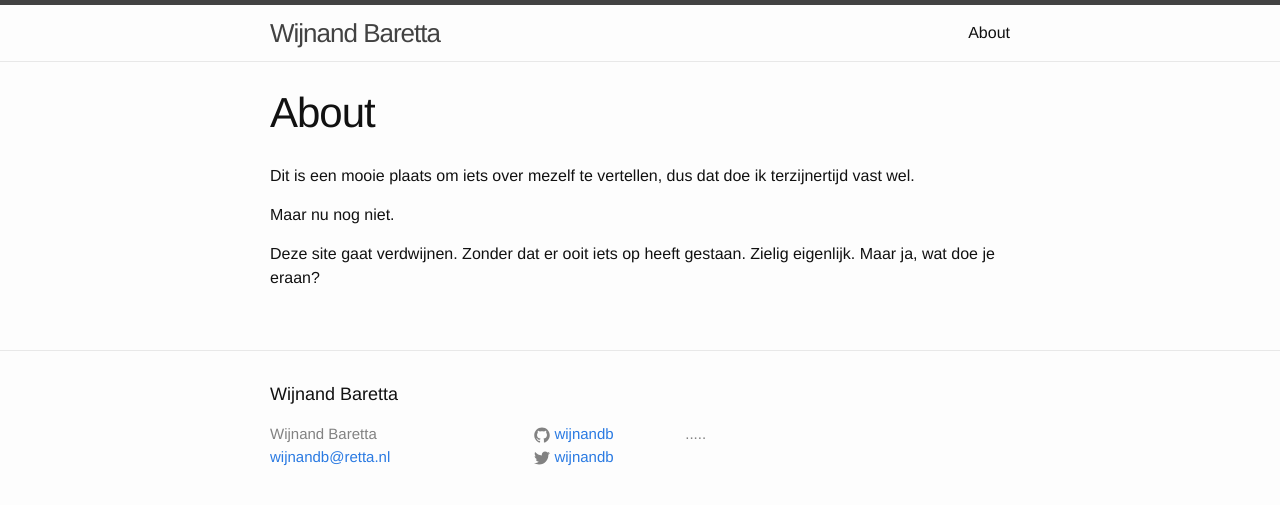
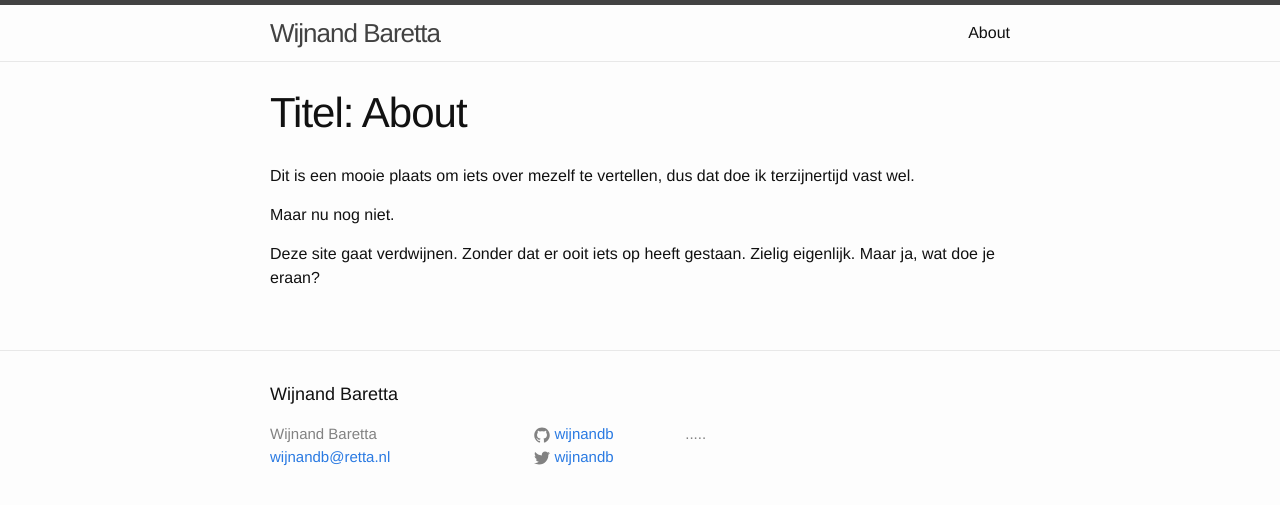
Before and after one commit to wijnandb/wijnandb.github.io, a Jekyll site: the page built from about.md, in a window 1280 px wide. Shown: the top 505 px of the page. Built offline with Jekyll 4.4.1, drawn with Linux system fonts in a browser that asks for light colours.

Commit message:
added Titel:

```diff
--- a/_layouts/page.html
+++ b/_layouts/page.html
@@ -4,7 +4,7 @@
 <div class="post">
 
   <header class="post-header">
-    <h1 class="post-title">{{ page.title }}</h1>
+    <h1 class="post-title">Titel: {{ page.title }}</h1>
   </header>
 
   <article class="post-content">
```
